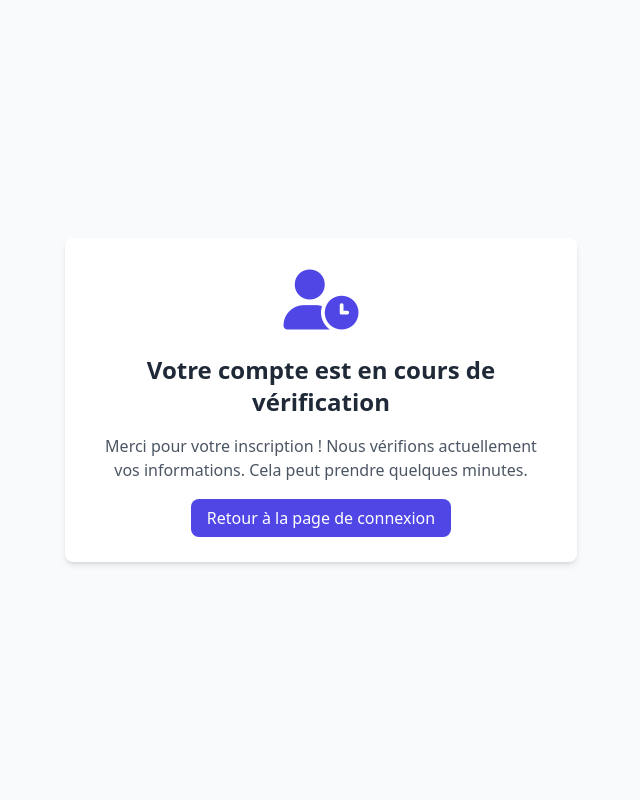
After one commit to latifa-taybi/Youdemy, a PHP site: page /auth/statutEnseignant.php in a window 1280 px wide. The commit adds this page. Shown: the whole page, without its empty margins (319-959 px from the left). Run offline with PHP 8.4, Linux system fonts and the light colour scheme; some libraries are stand-ins or nearby versions.

Commit message:
Validation des comptes enseignants.

```diff
--- /dev/null
+++ b/auth/statutEnseignant.php
@@ -0,0 +1,25 @@
+<!DOCTYPE html>
+<html lang="fr">
+<head>
+    <meta charset="UTF-8">
+    <meta name="viewport" content="width=device-width, initial-scale=1.0">
+    <title>Vérification du Compte</title>
+    <link href="https://cdnjs.cloudflare.com/ajax/libs/font-awesome/6.0.0/css/all.min.css" rel="stylesheet">
+    <script src="https://cdn.tailwindcss.com"></script>
+</head>
+<body class="bg-gray-50 flex items-center justify-center min-h-screen">
+    <div class="bg-white shadow-md rounded-lg p-8 max-w-lg text-center">
+        <div class="mb-6">
+            <i class="fas fa-user-clock text-indigo-600 text-6xl"></i>
+        </div>
+        <h1 class="text-2xl font-bold text-gray-800 mb-4">Votre compte est en cours de vérification</h1>
+        <p class="text-gray-600 mb-6">
+            Merci pour votre inscription ! Nous vérifions actuellement vos informations. Cela peut prendre quelques minutes.
+        </p>
+        <a href="registrationPage.php"
+            class="bg-indigo-600 text-white font-medium py-2 px-4 rounded-lg hover:bg-indigo-700 transition">
+            Retour à la page de connexion
+        </a>
+    </div>
+</body>
+</html>
--- a/role.php
+++ b/role.php
@@ -28,7 +28,7 @@
         <div class="grid grid-cols-1 sm:grid-cols-2 gap-12">
 
             <!-- Carte Étudiant -->
-            <a href="./auth/registrationPage.php?role=etudiant">
+            <a href="./auth/registrationPage.php?role=Etudiant">
                 <div id="studentCard" class="card p-8 bg-gradient-to-r from-blue-500 to-indigo-500 text-white rounded-xl shadow-xl cursor-pointer transition-all duration-300">
                     <div class="flex justify-center mb-6">
                     <i class="fa-solid fa-graduation-cap"></i>
@@ -39,7 +39,7 @@
             </a>
 
             <!-- Carte Professeur -->
-            <a href="./auth/registrationPage.php?role=enseignant">
+            <a href="./auth/registrationPage.php?role=Enseignant">
                 <div id="teacherCard" class="card p-8 bg-gradient-to-r from-green-500 to-teal-500 text-white rounded-xl shadow-xl cursor-pointer transition-all duration-300">
                     <div class="flex justify-center mb-6">
                     <i class="fa-solid fa-chalkboard-user"></i>
```
Also changed, not shown: auth/login.php (+7 -3 lines), auth/registre.php (+8 -3 lines), auth/statutEtudiant.php (added, +28 -0 lines).
